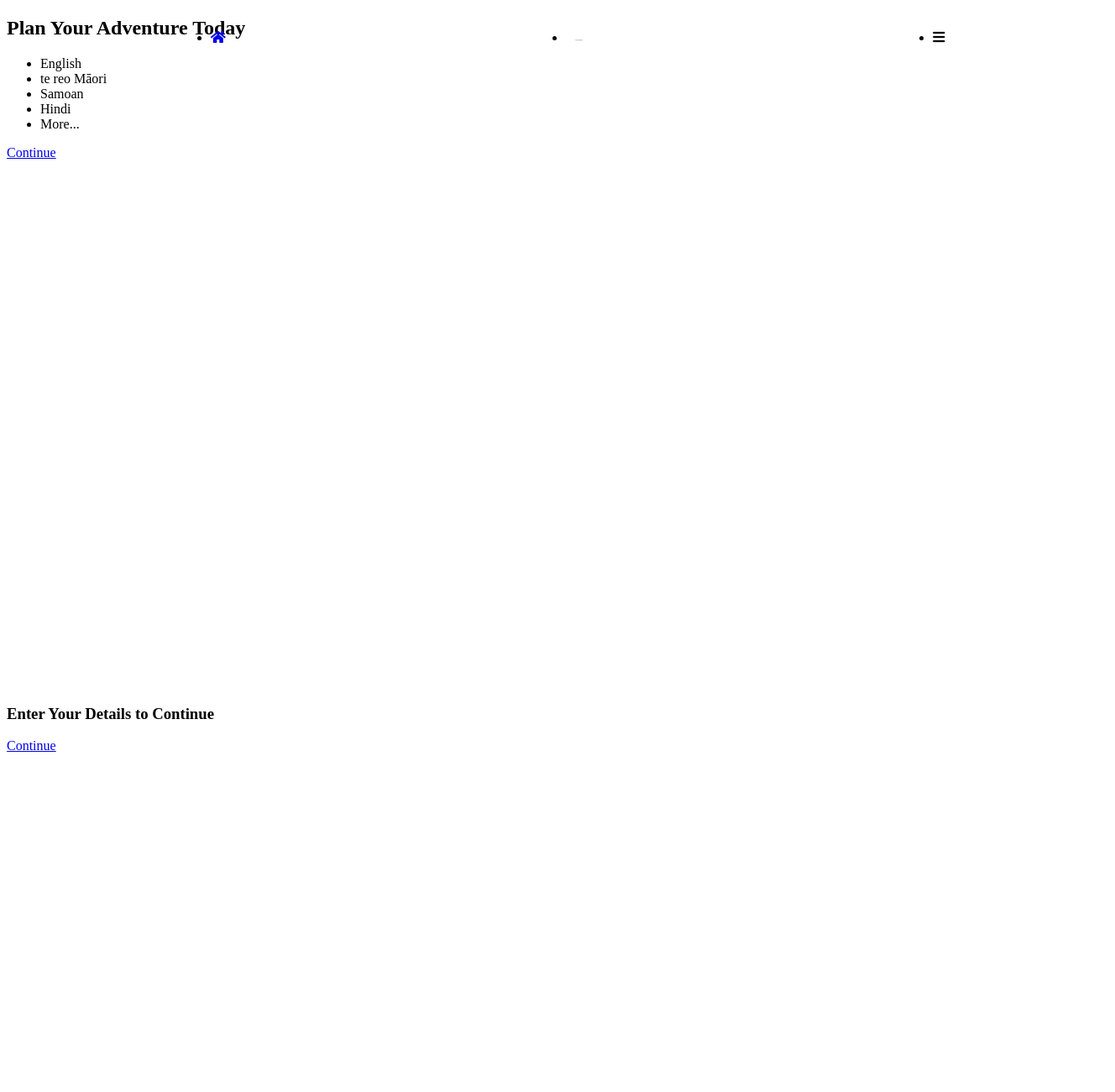
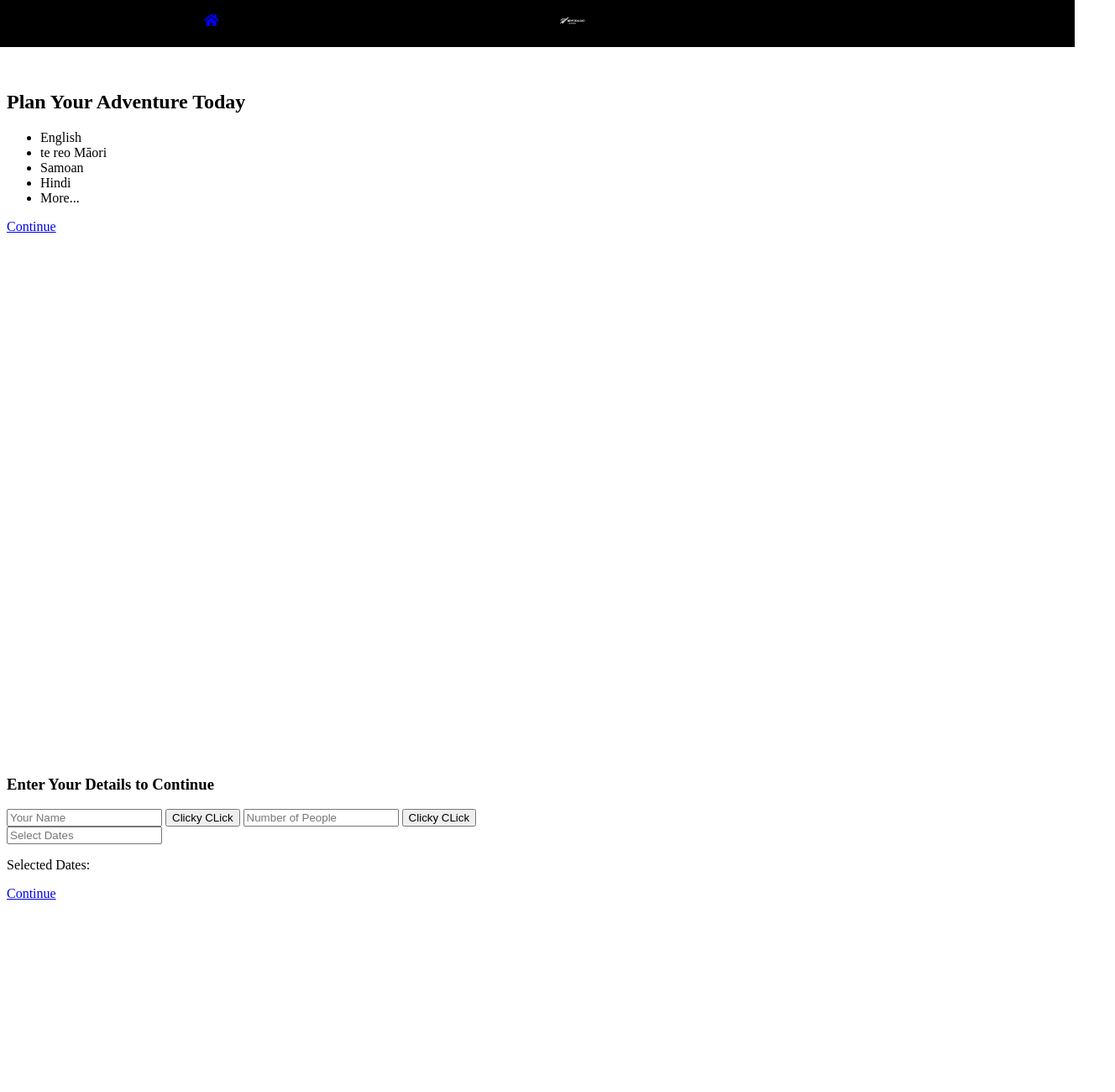
Before and after one commit to Kilimanjaro56/tourism-new-zealand, a plain HTML site: page dist/index.html in a window 1280 px wide. Shown: the top 1300 px of the page at 84% size, 1328 px wide, since content can reach past the window. Drawn offline with nearby package versions, Linux system fonts and the light colour scheme.

Commit message:
Add inputs and store in variables, insert Flatpickr plugin(unstyled)

```diff
--- a/dist/index.html
+++ b/dist/index.html
@@ -5,13 +5,17 @@
     <meta http-equiv="X-UA-Compatible" content="IE=edge">
     <meta name="viewport" content="width=device-width, initial-scale=1.0">
 
-    <script src="https://code.jquery.com/jquery-3.6.0.min.js" integrity="sha256-/xUj+3OJU5yExlq6GSYGSHk7tPXikynS7ogEvDej/m4=" crossorigin="anonymous"></script>
-    <script defer src="js/main.js"></script>
+    <link rel="stylesheet" href="https://cdn.jsdelivr.net/npm/flatpickr/dist/flatpickr.min.css">
 
     <link rel="stylesheet" href="https://cdnjs.cloudflare.com/ajax/libs/font-awesome/5.15.3/css/all.min.css">
 
+    <link rel="stylesheet" href="css/style.css">
 
-    <link rel="stylesheet" href="css/style.css">
+
+    <script src="https://code.jquery.com/jquery-3.6.0.min.js" integrity="sha256-/xUj+3OJU5yExlq6GSYGSHk7tPXikynS7ogEvDej/m4=" crossorigin="anonymous"></script>
+    <script src="https://cdn.jsdelivr.net/npm/flatpickr"></script>
+
+    <script defer src="js/main.js"></script>
     <title>Document</title>
 </head>
 <body>
@@ -43,10 +47,23 @@
                     <li>Hindi</li>
                     <li>More...</li>
                 </ul>
+
+
+
                 <a href="#date-page">Continue</a>
             </section>
             <section id="date-page" class="view">
                 <h3>Enter Your Details to Continue</h3>
+                <input type="text" name="nameInput" id="nameInput" placeholder="Your Name" required>
+                <button id="nameButton">Clicky CLick</button>
+
+                <input type="number" name="partyInput" id="partyInput" placeholder="Number of People" required>
+                <button id="partyButton">Clicky CLick</button>
+                <div>
+                    <input class="datepicker" placeholder="Select Dates"></input>
+                    <p>Selected Dates: <span id="start"></span></p>
+                </div>
+
                 <a href="#location-page-one">Continue</a>
             </section>
             <section id="location-page-one" class="view">
@@ -63,6 +80,8 @@
                 <h3>Your Booking Details</h3>
                 <h4>Please Enter Your Email</h4>
                 <p>We will send your booking information here once payment is complete.</p>
+                <input type="text" name="emailInput" id="emailInput" placeholder="Your Email" required>
+                <button id="emailButton">Clicky CLick</button>
                 <h4>- Or Check Out With -</h4>
                 <a href="#payment-form-page">Continue</a>
             </section>
--- a/dist/js/main.js
+++ b/dist/js/main.js
@@ -0,0 +1,35 @@
+let userName = document.getElementById('#nameInput');
+let userParty = document.getElementById('#partyInput');
+
+
+function assignUserInputsToVariables(){
+    $('#nameButton').click(function(){
+        userName = $('#nameInput').val();
+        console.log(userName)
+    })
+    $('#partyButton').click(function(){
+        userParty = parseInt($('#partyInput').val());
+        console.log(userParty)
+    })
+    $('#emailButton').click(function(){
+        userEmail = $('#emailInput').val();
+        console.log(userEmail)
+    })
+}
+assignUserInputsToVariables();
+
+
+        // is called by the picker closing event. Is passed three arguments, an array of Date objects,
+        // a string representing the selected dates in human readable format as defined by the options,
+        // the datepickr object attached to the specific input that triggered the event
+        function displaySelectedDates(selection, strings, instance) {
+            console.log(selection[0].toString()); // get the first element in the array of dates and stringify it into the console
+            $("#start").html(strings); // insert the string representing the selceted dates into the DOM
+        }
+        $(".datepicker").flatpickr({ // activate the plugin on this element
+            mode: "range",    // set it to range mode to allow selection of a range of dates
+            dateFormat: "F j, Y", // specify the format that the date strings should have
+            minDate: "today", // specify the earliest date allowed
+            // maxDate: new Date().fp_incr(14), // specify the latest date allowed (14 days from now)
+            onClose: displaySelectedDates, // whent he picker is closed, execute a callback function
+        });
--- a/sass/style.scss
+++ b/sass/style.scss
@@ -6,17 +6,25 @@ img{
     display: none;
 }
 
-.view{
-    height: 100vh;
+section{
+    height: 92vh;
+    padding-top: 5em;
+    // margin-top: 5em;
 }
-.container{
-    height: 100vh;
-    position: relative;
+// #home{
+// }
+
+body{
+    overflow-y: hidden;
 }
 
-nav{
-    position: absolute;
+    nav{
+    position: fixed;
     top: 0;
+    left: 0;
+    width: 100vw;
+    height: 7vh;
+    background-color: black;
     ul{
         display: flex;
         justify-content: space-around;
```
Also changed, not shown: dist/css/style.css, 1 other file.
